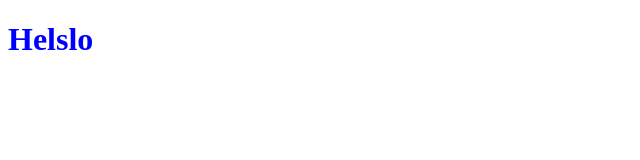
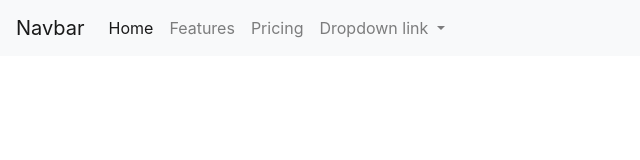
Before and after one commit to DfNavas/spektra-home, a plain HTML site: page index.html in a window 1280 px wide. Shown: the whole page, without its empty margins (0-640 px from the left). Drawn offline with nearby package versions, Linux system fonts and the light colour scheme.

Commit message:
initial template for navbar

```diff
--- a/index.html
+++ b/index.html
@@ -1,10 +1,48 @@
 <!DOCTYPE html>
-<html>
+<html lang="en">
 <head>
-	<title></title>
+	<!-- Required meta tags -->
+	<meta charset="utf-8">
+	<meta name="viewport" content="width=device-width, initial-scale=1, shrink-to-fit=no">
+
+	<!-- Bootstrap CSS -->
+	<link rel="stylesheet" href="https://maxcdn.bootstrapcdn.com/bootstrap/4.0.0-beta/css/bootstrap.min.css" integrity="sha384-/Y6pD6FV/Vv2HJnA6t+vslU6fwYXjCFtcEpHbNJ0lyAFsXTsjBbfaDjzALeQsN6M" crossorigin="anonymous">
 	<link rel="stylesheet" type="text/css" href="assets/css/styles.css">
 </head>
 <body>
-	<h1 class="test">Helslo</h1>
+	<nav class="navbar navbar-expand-lg navbar-light bg-light">
+		<a class="navbar-brand" href="#">Navbar</a>
+		<button class="navbar-toggler" type="button" data-toggle="collapse" data-target="#navbarNavDropdown" aria-controls="navbarNavDropdown" aria-expanded="false" aria-label="Toggle navigation">
+			<span class="navbar-toggler-icon"></span>
+		</button>
+		<div class="collapse navbar-collapse" id="navbarNavDropdown">
+			<ul class="navbar-nav">
+				<li class="nav-item active">
+					<a class="nav-link" href="#">Home <span class="sr-only">(current)</span></a>
+				</li>
+				<li class="nav-item">
+					<a class="nav-link" href="#">Features</a>
+				</li>
+				<li class="nav-item">
+					<a class="nav-link" href="#">Pricing</a>
+				</li>
+				<li class="nav-item dropdown">
+					<a class="nav-link dropdown-toggle" href="http://example.com" id="navbarDropdownMenuLink" data-toggle="dropdown" aria-haspopup="true" aria-expanded="false">
+						Dropdown link
+					</a>
+					<div class="dropdown-menu" aria-labelledby="navbarDropdownMenuLink">
+						<a class="dropdown-item" href="#">Action</a>
+						<a class="dropdown-item" href="#">Another action</a>
+						<a class="dropdown-item" href="#">Something else here</a>
+					</div>
+				</li>
+			</ul>
+		</div>
+	</nav>
+	<!-- Optional JavaScript -->
+	<!-- jQuery first, then Popper.js, then Bootstrap JS -->
+	<script src="https://code.jquery.com/jquery-3.2.1.slim.min.js" integrity="sha384-KJ3o2DKtIkvYIK3UENzmM7KCkRr/rE9/Qpg6aAZGJwFDMVNA/GpGFF93hXpG5KkN" crossorigin="anonymous"></script>
+	<script src="https://cdnjs.cloudflare.com/ajax/libs/popper.js/1.11.0/umd/popper.min.js" integrity="sha384-b/U6ypiBEHpOf/4+1nzFpr53nxSS+GLCkfwBdFNTxtclqqenISfwAzpKaMNFNmj4" crossorigin="anonymous"></script>
+	<script src="https://maxcdn.bootstrapcdn.com/bootstrap/4.0.0-beta/js/bootstrap.min.js" integrity="sha384-h0AbiXch4ZDo7tp9hKZ4TsHbi047NrKGLO3SEJAg45jXxnGIfYzk4Si90RDIqNm1" crossorigin="anonymous"></script>
 </body>
 </html>
```
